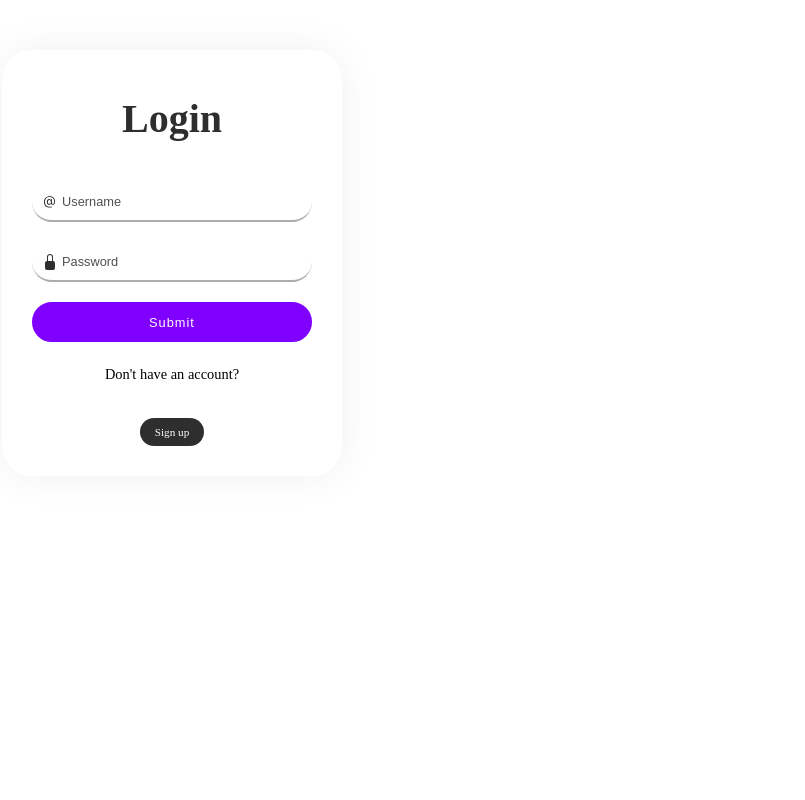
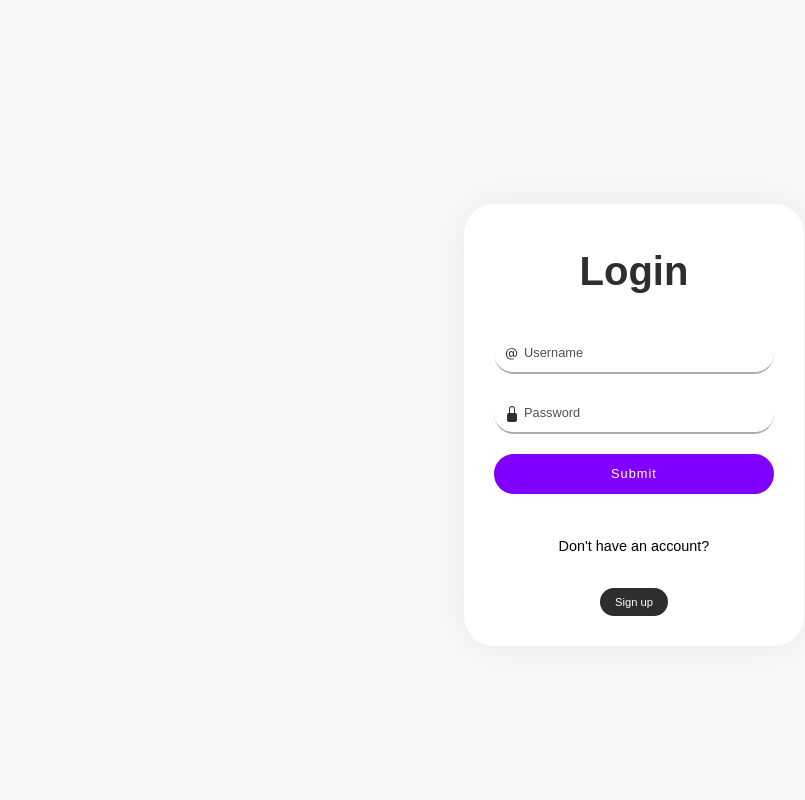
Before and after one commit to minnukota381/flask-ocr-app, a Flask app: page / in a window 1280 px wide. Shown: the whole page, without its empty margins (6-811 px from the left). Run offline with Flask 3, Linux system fonts and the light colour scheme.

Commit message:
"Updated login.css: added body styles, modified .signupContainer margin"

```diff
--- a/static/stylesheets/login.css
+++ b/static/stylesheets/login.css
@@ -1,3 +1,13 @@
+body {
+    font-family: 'Montserrat', sans-serif;
+    display: flex;
+    justify-content: center;
+    align-items: center;
+    height: 100vh;
+    margin: 0;
+    background-color: #f8f8f8;
+}
+
 .form_main {
     width: 280px;
     display: flex;
@@ -93,7 +103,7 @@
 }
 
 .signupContainer {
-    margin: 0;
+    margin-top: 20px;
     display: flex;
     flex-direction: column;
     align-items: center;
```
